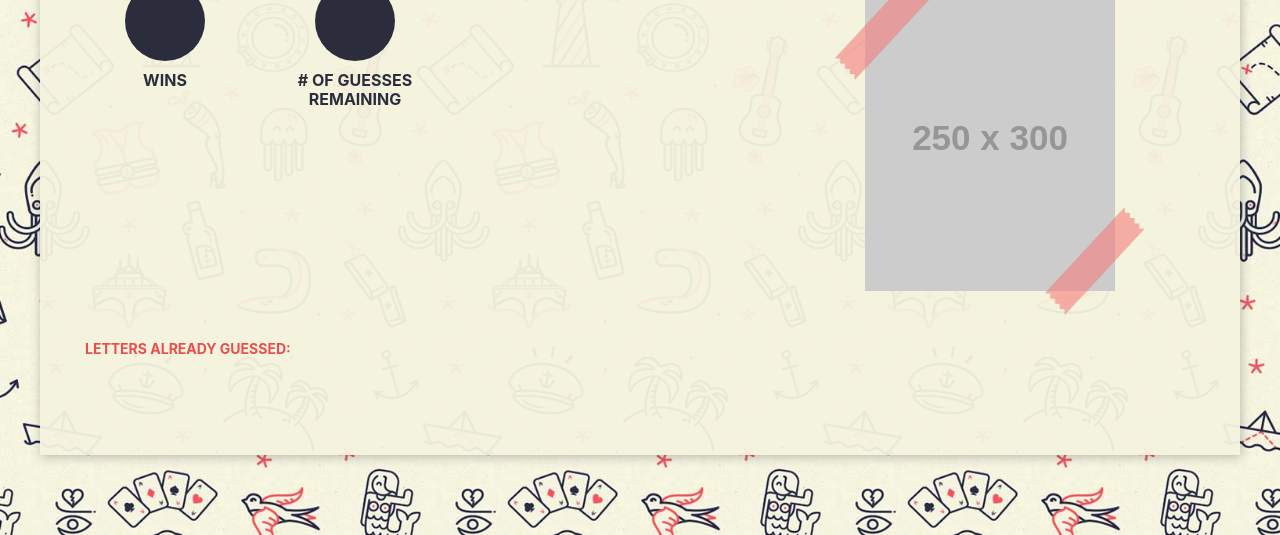
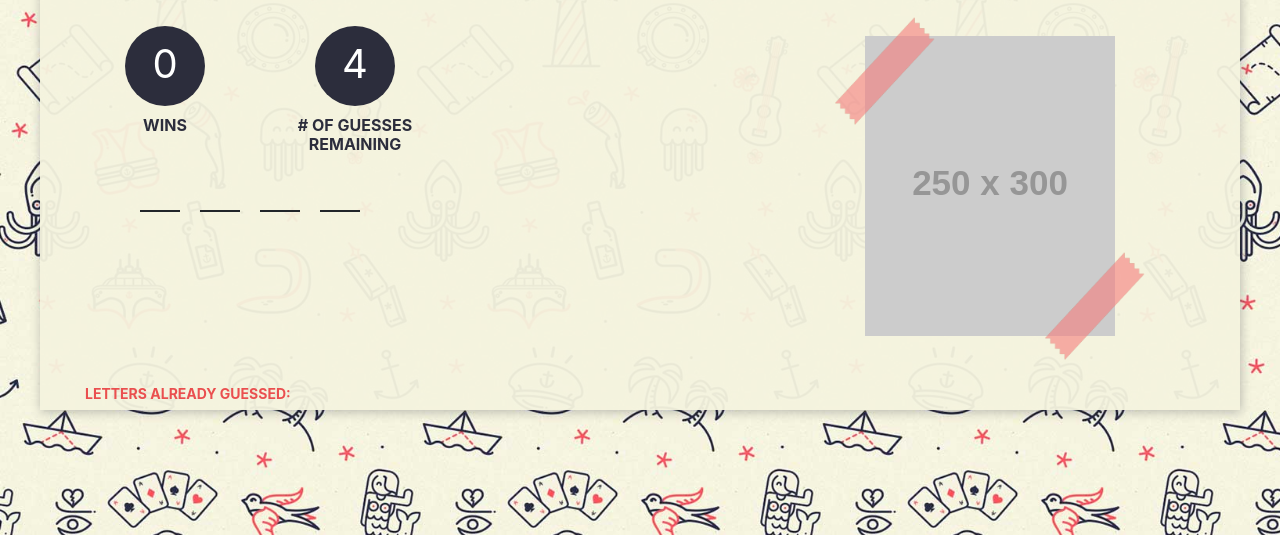
Before and after one commit to coti-garcia/Word-Guess-Game, a plain HTML site: page index.html in a window 1280 px wide. Shown: the part 265-800 px from the top of the page. Drawn offline with nearby package versions, Linux system fonts and the light colour scheme; placeholder pictures from the web are drawn by us; a web font is replaced by a local one.

Commit message:
define variables for word

```diff
--- a/assets/css/style.css
+++ b/assets/css/style.css
@@ -8,7 +8,7 @@ body{
     min-height: 100vh;
     display: grid;
     grid-template-columns: 1fr 1200px 1fr;
-    grid-template-rows: 1fr 60% 20% 1fr;
+    grid-template-rows: 1fr auto 20% 1fr;
 }
 
 #wrapper{
@@ -65,7 +65,17 @@ h1.title{
     border-radius: 40px;
     background-color: #2c2d3c;
     margin: 0 auto 10px;
+    color: #fff;
+    font-size: 40px;
+    line-height: 75px;
 }
 .bottom-section{
     margin-top: 50px;
 }
+#word span {
+    height: 50px;
+    width: 40px;
+    border-bottom: solid 2px;
+    display: inline-block;
+    margin-right: 20px;
+}
--- a/assets/js/game.js
+++ b/assets/js/game.js
@@ -1,4 +1,15 @@
 $(document).ready(function(){
-    $("#game").append("<p>hola</p>")
+    let wins = 0;
+    let word = "hola";
+    let wordLength = word.length;
+    let guessesRemaining = wordLength;
+
+    $("#wins").append(wins);
+    $("#guesses-remaining").append(guessesRemaining);
+
+    for( i = 0; i < wordLength; i++){
+        $("#word").append("<span>");
+    };
+
 
 });
--- a/index.html
+++ b/index.html
@@ -25,15 +25,11 @@
                     <div class="col-12 col-md-4">
                         <div class="row score">
                             <div class="col-6 text-center">
-                                <div id="wins" class="circle">
-
-                                </div>
+                                <div id="wins" class="circle"></div>
                                 <h3>WINS</h3>
                             </div>
-                            <div id="guesses-remaining" class="col-6 text-center">
-                                <div class="circle">
-
-                                </div>
+                            <div class="col-6 text-center">
+                                <div id="guesses-remaining" class="circle"></div>
                                 <h3># Of guesses remaining</h3>
                             </div>
                         </div>
```
